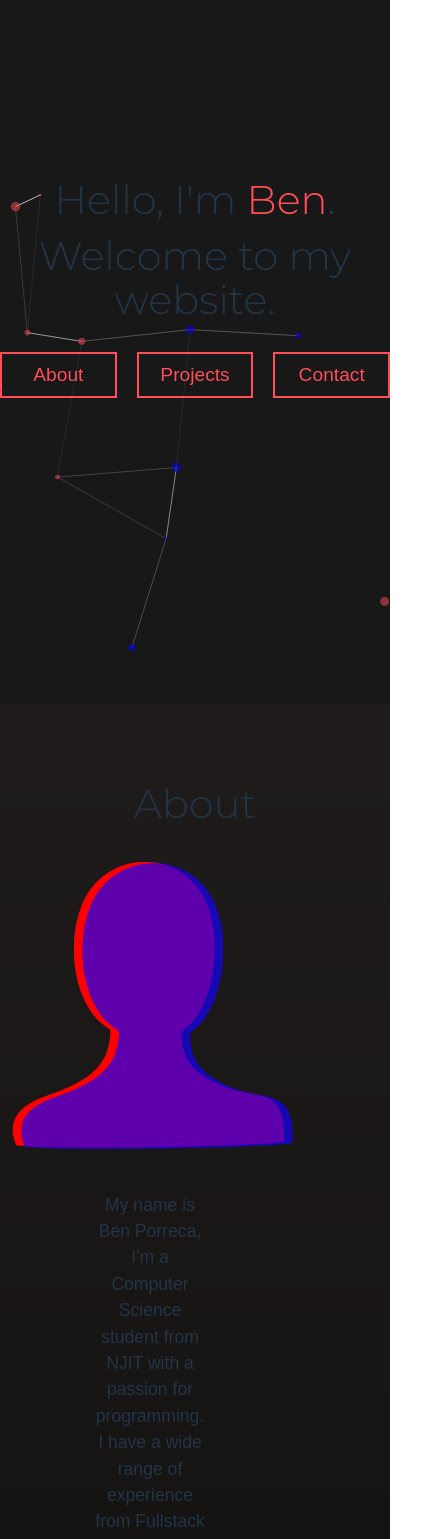
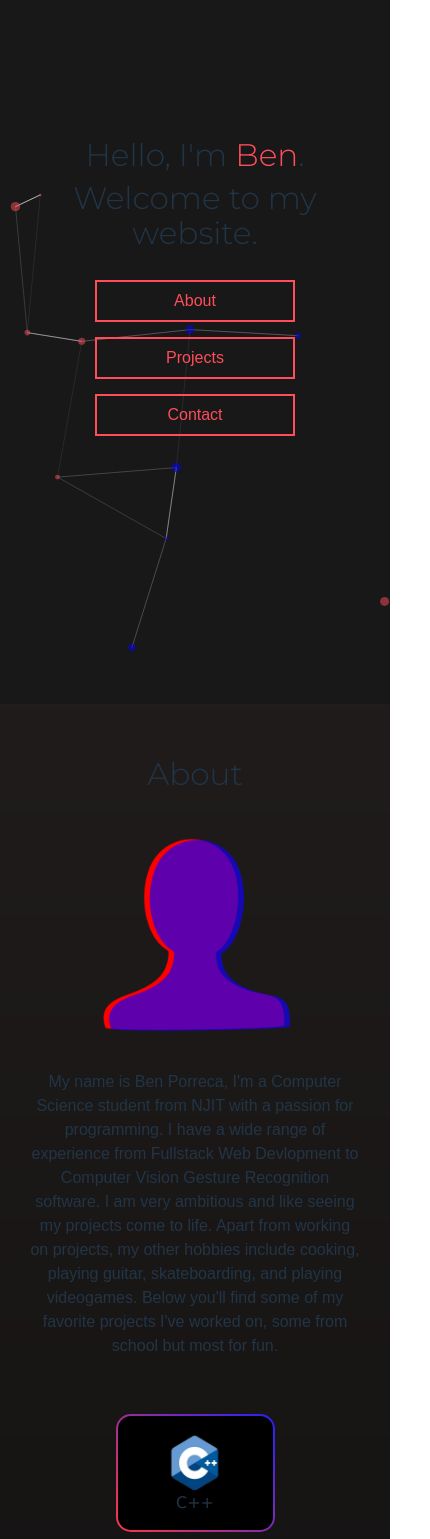
Before and after one commit to BenPorreca/Portfolio, a React (Vite) app: page / in a window 390 px wide. Shown: the part 140-1679 px from the top of the page, 430 px wide, since content can reach past the window. Built offline with nearby package versions, Linux system fonts and the light colour scheme.

Commit message:
mobile fix, resume fix

```diff
--- a/src/About.css
+++ b/src/About.css
@@ -157,3 +157,53 @@
   from { opacity: 0; transform: translateY(-20px); }
   to { opacity: 1; transform: translateY(0); }
 }
+
+@media (max-width: 768px) {
+  .about h1 {
+    padding-top: 30px;
+    height: 80px;
+  }
+
+  .about-left {
+    width: 100%;
+    padding: 20px 30px;
+  }
+
+  .about-left img {
+    width: 200px;
+    height: 200px;
+  }
+
+  .about-left p {
+    font-size: 1rem;
+  }
+
+  .about-right {
+    width: 100%;
+    padding: 20px 30px;
+    gap: 15px;
+  }
+
+  .SkillCard {
+    width: calc(50% - 10px);
+    padding: 15px 0;
+  }
+
+  .SkillCard:nth-child(2n+1) {
+    transform: translateY(0);
+  }
+
+  .SkillCard h2 {
+    font-size: 1rem;
+  }
+
+  .SkillCard img {
+    width: 60px;
+    height: 60px;
+  }
+
+  .SkillModalContent {
+    padding: 25px;
+    margin: 20px;
+  }
+}
--- a/src/About.jsx
+++ b/src/About.jsx
@@ -13,7 +13,7 @@ import Linux from "./assets/linux.png";
 import MySQL from "./assets/mysql.png";
 import CSS from "./assets/css.svg";
 import CS from "./assets/cs.png";
-import Leetcode from "./assets/Leetcode.png";
+import Leetcode from "./assets/leetcode.png";
 
 function SkillCard({skillName, picName, skillDesc}){
     const [isOpen, setIsOpen] = useState(false);
--- a/src/Contact.css
+++ b/src/Contact.css
@@ -137,12 +137,29 @@
 }
 
 @media (max-width: 768px) {
-  .contact-links {
-    grid-template-columns: 1fr;
+  .contact {
+    padding-bottom: 50px;
+  }
+
+  .contact h1 {
+    padding: 30px 0;
+  }
+
+  .contact-content {
+    padding: 0 20px;
+    gap: 40px;
   }
 
   .contact-text h2 {
     font-size: 2rem;
+  }
+
+  .contact-text p {
+    font-size: 1rem;
+  }
+
+  .contact-links {
+    grid-template-columns: 1fr;
   }
 
   .ContactLink {
@@ -151,5 +168,7 @@
 
   .resume-btn {
     width: 100%;
+    padding: 15px 30px;
+    font-size: 1rem;
   }
 }
--- a/src/Contact.jsx
+++ b/src/Contact.jsx
@@ -37,7 +37,7 @@ function ContactLink({ icon, label, value, href, isEmail = false }) {
 function Contact() {
     const handleDownloadResume = () => {
         // Replace with your actual resume file path
-        const resumePath = './assets/resume.pdf';
+        const resumePath = '/resume.pdf';
         const link = document.createElement('a');
         link.href = resumePath;
         link.download = 'Benjamin_Porreca_Resume.pdf';
--- a/src/Header.css
+++ b/src/Header.css
@@ -102,3 +102,28 @@ button:focus-visible {
     transform: translateY(0);
   }
 }
+
+@media (max-width: 768px) {
+  .center {
+    padding: 0 20px;
+  }
+
+  h1 {
+    font-size: clamp(1.8rem, 8vw, 2.5rem);
+  }
+
+  .tagline {
+    font-size: 1rem;
+  }
+
+  nav {
+    flex-direction: column;
+    gap: 15px;
+    align-items: center;
+  }
+
+  button {
+    width: 200px;
+    font-size: 1rem;
+  }
+}
--- a/src/Project.css
+++ b/src/Project.css
@@ -83,3 +83,40 @@
   padding-left: 120px;
   padding-right: 80px;
 }
+
+@media (max-width: 768px) {
+  .project h1 {
+    padding: 30px 20px;
+  }
+
+  .projectList {
+    gap: 50px;
+    padding: 30px 0;
+  }
+
+  .ProjectItem {
+    flex-direction: column !important;
+    min-height: auto;
+    margin: 0;
+  }
+
+  .project-img-box {
+    width: 100%;
+    padding: 30px 20px;
+  }
+
+  .project-text-box {
+    width: 100%;
+    padding: 30px 20px !important;
+    text-align: center;
+  }
+
+  .project-text-box h2 {
+    font-size: 2rem;
+    margin-bottom: 15px;
+  }
+
+  .project-text-box p {
+    font-size: 1rem;
+  }
+}
```
Also changed, not shown: src/index.css (line endings or trailing spaces), 2 other files (tests, documents, lock files or other folders).
